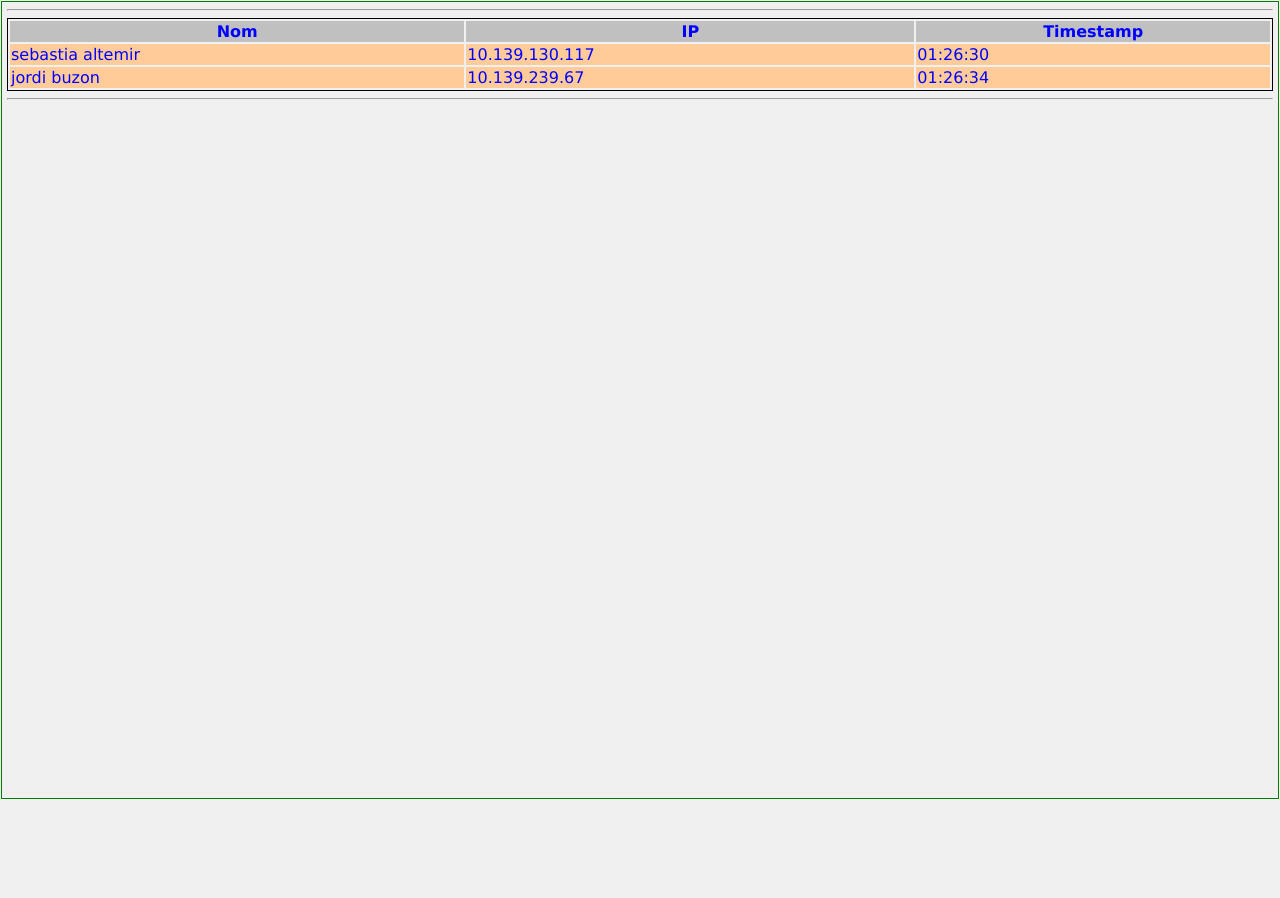
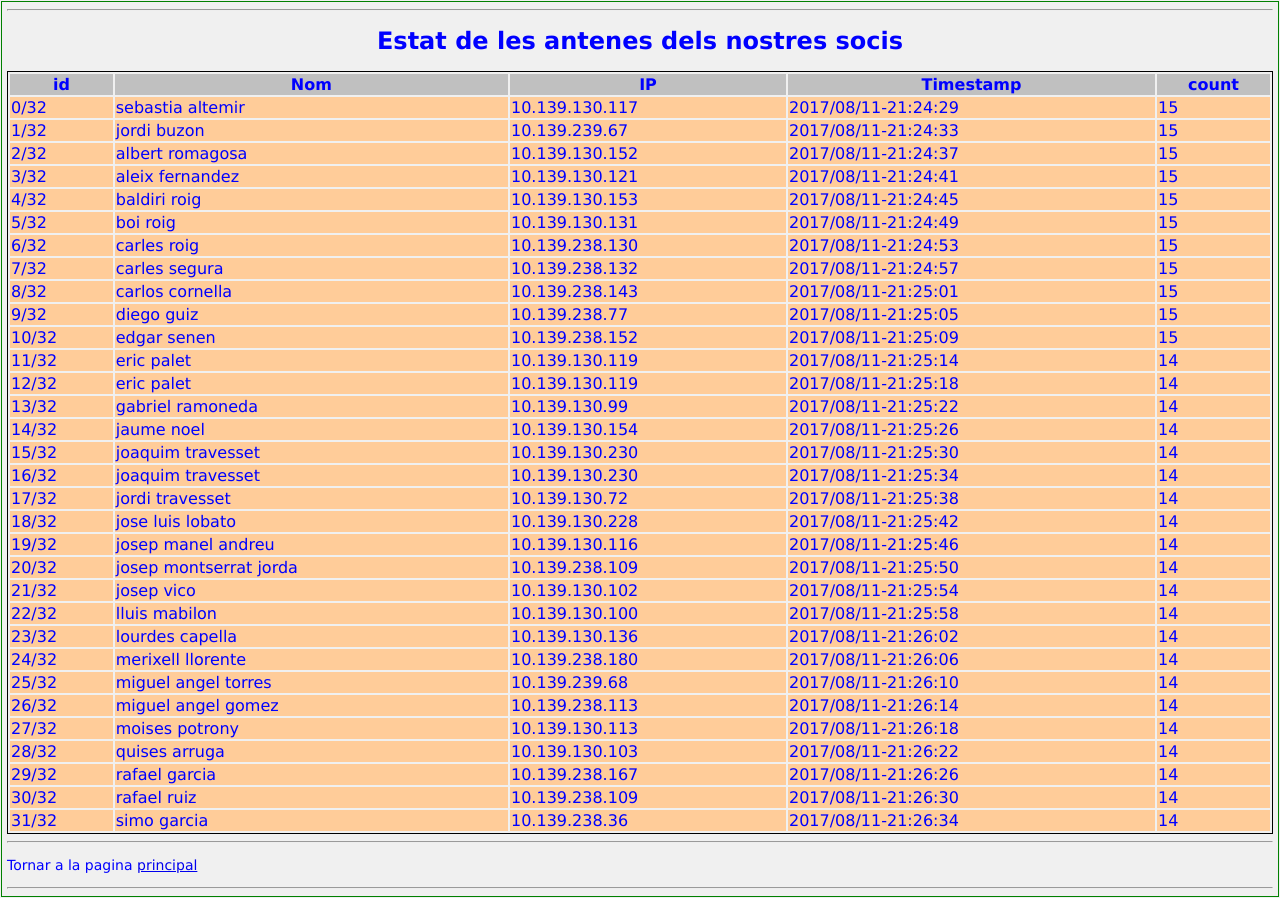
Before and after one commit to sebastianet/timer, a website: page public/pagina.html in a window 1280 px wide. Before the commit the page ends 800 px from the top, so only its background shows below. Drawn offline with Linux system fonts and the light colour scheme.

Commit message:
minor fixes

```diff
--- a/public/pagina.css
+++ b/public/pagina.css
@@ -22,7 +22,7 @@
 }
 
 .txt_ajuda {
-    background-color: #808080 ;
+    background-color: #A0A0A0 ;
     color: black ;
     border: 1px solid red ;
     padding: 10px ;
--- a/public/pagina.html
+++ b/public/pagina.html
@@ -5,12 +5,48 @@
 <META HTTP-EQUIV="Refresh" CONTENT="30;URL=./pagina.html">
 <LINK REL="SHORTCUT ICON" HREF="./favicon.ico";>
 <LINK REL=STYLESHEET HREF="pagina.css" TYPE="text/css">
-<TITLE>Its 01:29:23</TITLE>
+<TITLE>Its 21:57:22</TITLE>
 </HEAD>
 <BODY>
 <hr>
- <table class="t_socis"><tr> <th> Nom <th> IP <th> Timestamp </tr><tr class="t_soci_aturat"><td>sebastia altemir<td>10.139.130.117<td>01:26:30</tr>
-<tr class="t_soci_aturat"><td>jordi buzon<td>10.139.239.67<td>01:26:34</tr>
-</table> <hr>
- </BODY>
- </HTML>
+ <h1>Estat de les antenes dels nostres socis</h1>
+<table class="t_socis">
+<tr> <th> id <th> Nom <th> IP <th> Timestamp <th> count</tr>
+<tr class="t_soci_aturat"><td>0/32<td>sebastia altemir<td>10.139.130.117<td>2017/08/11-21:24:29<td>15</tr>
+<tr class="t_soci_aturat"><td>1/32<td>jordi buzon<td>10.139.239.67<td>2017/08/11-21:24:33<td>15</tr>
+<tr class="t_soci_aturat"><td>2/32<td>albert romagosa<td>10.139.130.152<td>2017/08/11-21:24:37<td>15</tr>
+<tr class="t_soci_aturat"><td>3/32<td>aleix fernandez<td>10.139.130.121<td>2017/08/11-21:24:41<td>15</tr>
+<tr class="t_soci_aturat"><td>4/32<td>baldiri roig<td>10.139.130.153<td>2017/08/11-21:24:45<td>15</tr>
+<tr class="t_soci_aturat"><td>5/32<td>boi roig<td>10.139.130.131<td>2017/08/11-21:24:49<td>15</tr>
+<tr class="t_soci_aturat"><td>6/32<td>carles roig<td>10.139.238.130<td>2017/08/11-21:24:53<td>15</tr>
+<tr class="t_soci_aturat"><td>7/32<td>carles segura<td>10.139.238.132<td>2017/08/11-21:24:57<td>15</tr>
+<tr class="t_soci_aturat"><td>8/32<td>carlos cornella<td>10.139.238.143<td>2017/08/11-21:25:01<td>15</tr>
+<tr class="t_soci_aturat"><td>9/32<td>diego guiz<td>10.139.238.77<td>2017/08/11-21:25:05<td>15</tr>
+<tr class="t_soci_aturat"><td>10/32<td>edgar senen<td>10.139.238.152<td>2017/08/11-21:25:09<td>15</tr>
+<tr class="t_soci_aturat"><td>11/32<td>eric palet<td>10.139.130.119<td>2017/08/11-21:25:14<td>14</tr>
+<tr class="t_soci_aturat"><td>12/32<td>eric palet<td>10.139.130.119<td>2017/08/11-21:25:18<td>14</tr>
+<tr class="t_soci_aturat"><td>13/32<td>gabriel ramoneda<td>10.139.130.99<td>2017/08/11-21:25:22<td>14</tr>
+<tr class="t_soci_aturat"><td>14/32<td>jaume noel<td>10.139.130.154<td>2017/08/11-21:25:26<td>14</tr>
+<tr class="t_soci_aturat"><td>15/32<td>joaquim travesset<td>10.139.130.230<td>2017/08/11-21:25:30<td>14</tr>
+<tr class="t_soci_aturat"><td>16/32<td>joaquim travesset<td>10.139.130.230<td>2017/08/11-21:25:34<td>14</tr>
+<tr class="t_soci_aturat"><td>17/32<td>jordi travesset<td>10.139.130.72<td>2017/08/11-21:25:38<td>14</tr>
+<tr class="t_soci_aturat"><td>18/32<td>jose luis lobato<td>10.139.130.228<td>2017/08/11-21:25:42<td>14</tr>
+<tr class="t_soci_aturat"><td>19/32<td>josep manel andreu<td>10.139.130.116<td>2017/08/11-21:25:46<td>14</tr>
+<tr class="t_soci_aturat"><td>20/32<td>josep montserrat jorda<td>10.139.238.109<td>2017/08/11-21:25:50<td>14</tr>
+<tr class="t_soci_aturat"><td>21/32<td>josep vico<td>10.139.130.102<td>2017/08/11-21:25:54<td>14</tr>
+<tr class="t_soci_aturat"><td>22/32<td>lluis mabilon<td>10.139.130.100<td>2017/08/11-21:25:58<td>14</tr>
+<tr class="t_soci_aturat"><td>23/32<td>lourdes capella<td>10.139.130.136<td>2017/08/11-21:26:02<td>14</tr>
+<tr class="t_soci_aturat"><td>24/32<td>merixell llorente<td>10.139.238.180<td>2017/08/11-21:26:06<td>14</tr>
+<tr class="t_soci_aturat"><td>25/32<td>miguel angel torres<td>10.139.239.68<td>2017/08/11-21:26:10<td>14</tr>
+<tr class="t_soci_aturat"><td>26/32<td>miguel angel gomez<td>10.139.238.113<td>2017/08/11-21:26:14<td>14</tr>
+<tr class="t_soci_aturat"><td>27/32<td>moises potrony<td>10.139.130.113<td>2017/08/11-21:26:18<td>14</tr>
+<tr class="t_soci_aturat"><td>28/32<td>quises arruga<td>10.139.130.103<td>2017/08/11-21:26:22<td>14</tr>
+<tr class="t_soci_aturat"><td>29/32<td>rafael garcia<td>10.139.238.167<td>2017/08/11-21:26:26<td>14</tr>
+<tr class="t_soci_aturat"><td>30/32<td>rafael ruiz<td>10.139.238.109<td>2017/08/11-21:26:30<td>14</tr>
+<tr class="t_soci_aturat"><td>31/32<td>simo garcia<td>10.139.238.36<td>2017/08/11-21:26:34<td>14</tr>
+</table>
+<hr>
+<p>Tornar a la pagina <a href="./inici.html">principal</a>
+<hr>
+</BODY>
+</HTML>
```
Also changed, not shown: 1_gen_html.js (+28 -14 lines), 1 other file.
